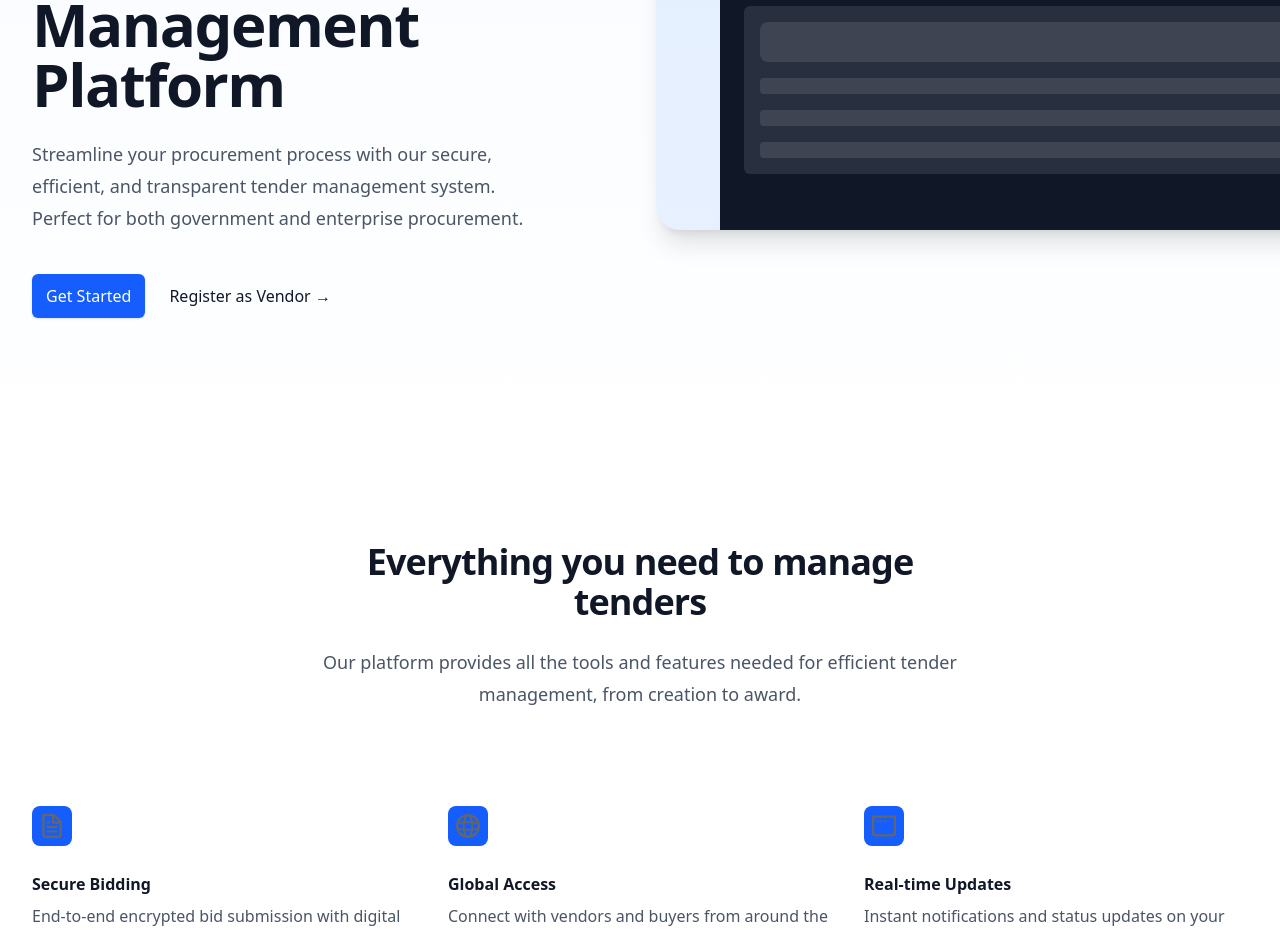
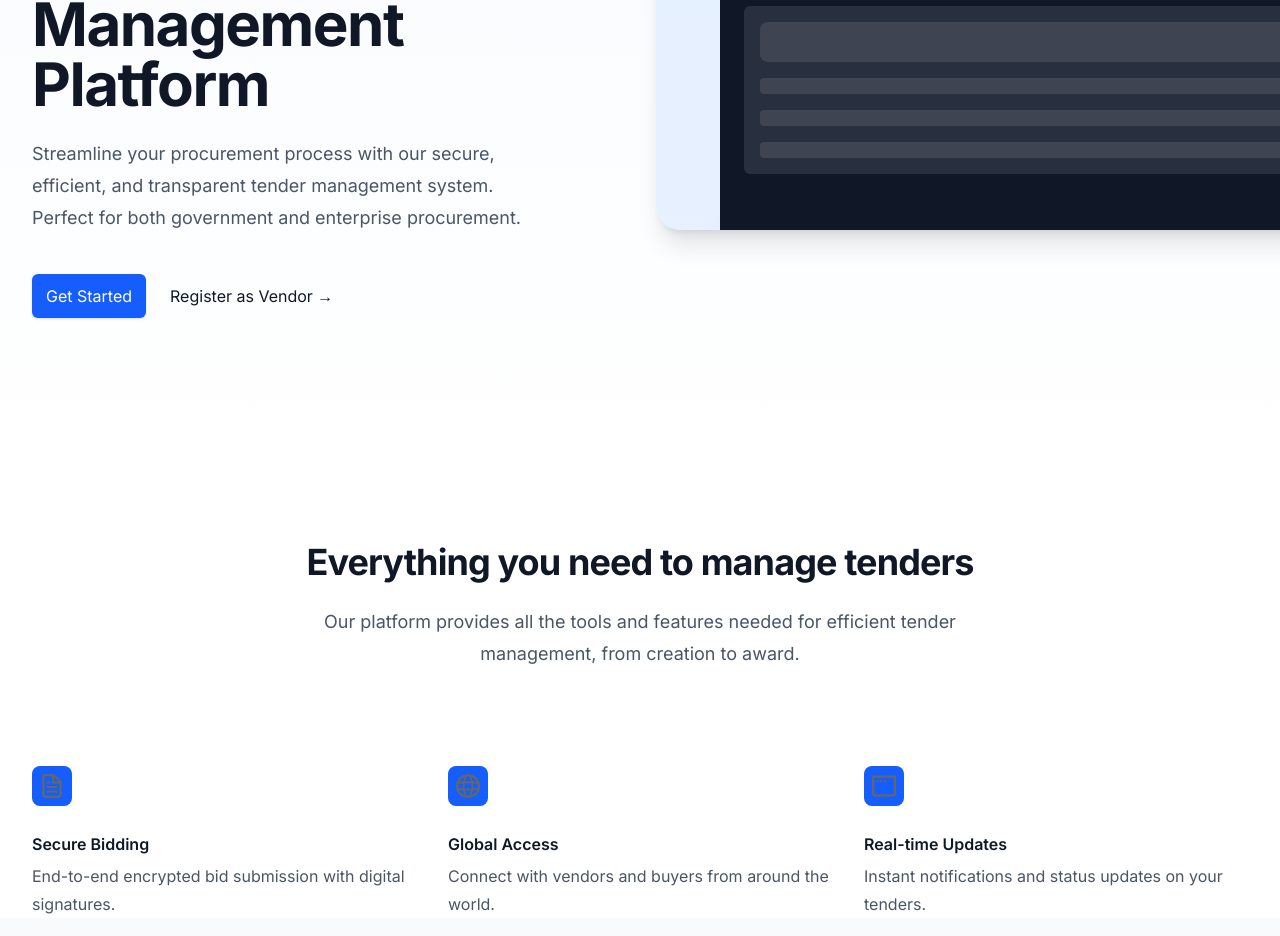
Before and after one commit to Ni-zav/vendorse, a Next.js app in the folder apps/web/: page / in a window 1280 px wide. Shown: the part 346-1282 px from the top of the page. Built offline with nearby package versions, Linux system fonts and the light colour scheme.

Commit message:
restore canonical next root layout and metadata

```diff
--- a/apps/web/src/app/layout.tsx
+++ b/apps/web/src/app/layout.tsx
@@ -1,22 +1,28 @@
-'use client';
+import type { Metadata } from 'next';
+import { Inter } from 'next/font/google';
+import './globals.css';
+import ClientShell from './components/ClientShell';
 
-import "./globals.css";
-import { AuthProvider } from "./contexts/AuthContext";
-import AppLayout from "./components/AppLayout";
+const inter = Inter({ subsets: ['latin'] });
 
-export default function ClientLayout({
+export const metadata: Metadata = {
+  title: {
+    default: 'Vendorse | Procurement Workspace',
+    template: '%s | Vendorse',
+  },
+  description:
+    'Role-aware tender, bid, and evaluation workspace for auditable procurement.',
+};
+
+export default function RootLayout({
   children,
-}: {
+}: Readonly<{
   children: React.ReactNode;
-}) {
+}>) {
   return (
-    <html lang="en" suppressHydrationWarning>
-      <body suppressHydrationWarning>
-        <AuthProvider>
-          <AppLayout>
-            {children}
-          </AppLayout>
-        </AuthProvider>
+    <html lang="en">
+      <body className={inter.className}>
+        <ClientShell>{children}</ClientShell>
       </body>
     </html>
   );
```
